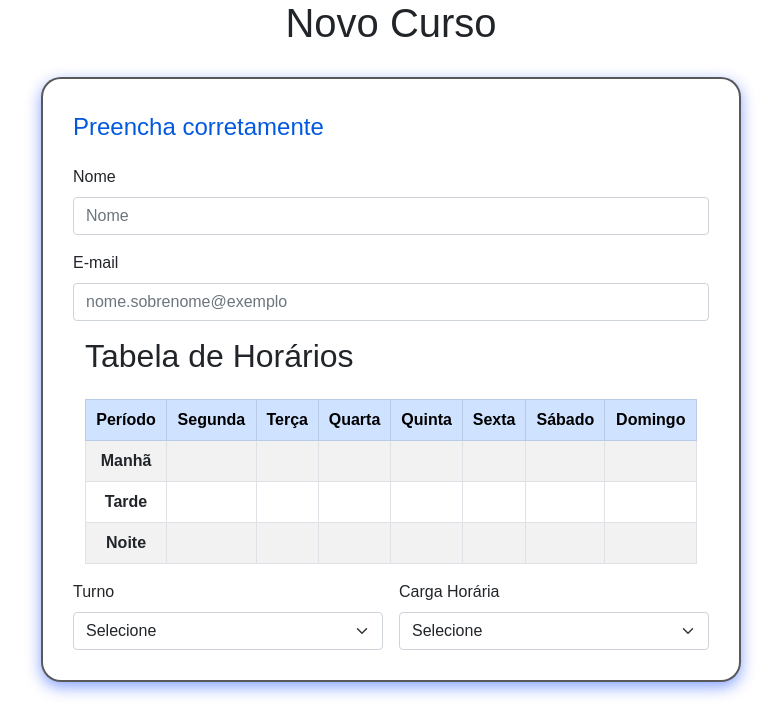
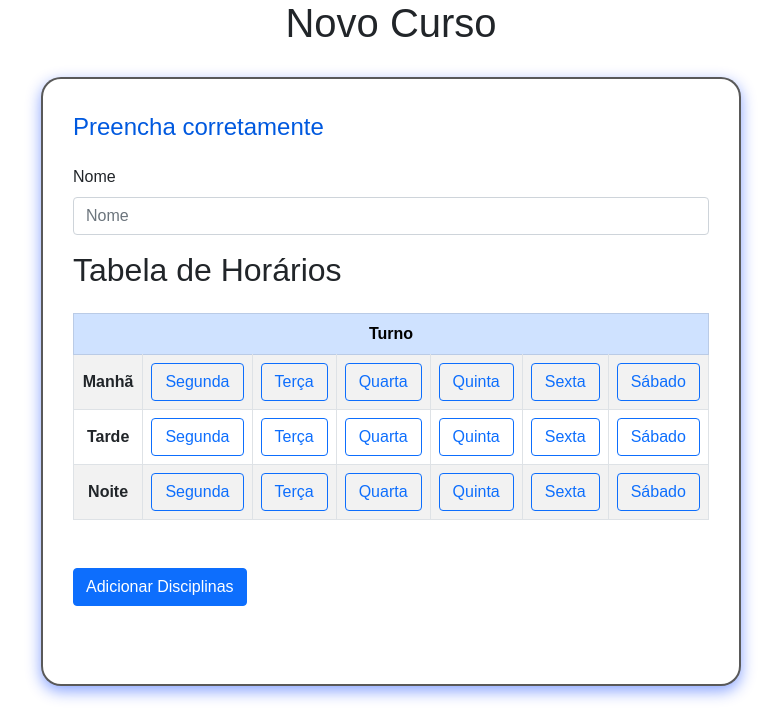
Before and after one commit to FreiCaneco/tcc-senai-mmm, a PHP site: page /criar_curso.php in a window 1280 px wide. Shown: the part 87-800 px from the top of the page, without its empty margins (249-1030 px from the left). Run offline with PHP 8.4, Linux system fonts and the light colour scheme; lists and menus that the app fills with data are empty.

Commit message:
Update criar_curso.php

```diff
--- a/criar_curso.php
+++ b/criar_curso.php
@@ -11,78 +11,79 @@
     <link href="https://fonts.googleapis.com/css2?family=Quicksand:wght@300;400;600&display=swap" rel="stylesheet">
   </head>
   <body>
+
   <?php include "navbar.php" ?>
+
+  <div class="container mt-4">
     <h1>Novo Curso</h1>
 
     <form>
       <fieldset>
         <legend>Preencha corretamente</legend>
 
-        <div class="g-3 mb-3">
+        <div class="mb-3">
           <label for="nome" class="form-label">Nome</label>
-          <div class="col">
-            <input type="text" class="form-control" placeholder="Nome" aria-label="Nome">
-          </div>
+          <input type="text" id="nome" name="nome" class="form-control" placeholder="Nome" required>
         </div>
 
-        <div class="mb-3">
-          <label for="email" class="form-label">E-mail</label>
-          <input type="email" id="email" class="form-control" placeholder="nome.sobrenome@exemplo">
-        </div>
-
-        <div class="container">
+        <!-- TABELA DENTRO DO FORM -->
         <h2 class="mb-4">Tabela de Horários</h2>
 
-    <table class="table table-bordered table-striped text-center align-middle">
+        <table class="table table-bordered table-striped text-center align-middle  mb-5">
           <thead class="table-primary">
             <tr>
-          <th>Período</th>
-          <th>Segunda</th>
-          <th>Terça</th>
-          <th>Quarta</th>
-          <th>Quinta</th>
-          <th>Sexta</th>
-          <th>Sábado</th>
-          <th>Domingo</th>
+              <th colspan="7">Turno</th>
             </tr>
           </thead>
           <tbody>
             <tr>
               <th scope="row">Manhã</th>
-          <td></td><td></td><td></td><td></td><td></td><td></td><td></td>
+              <td><button type="button" class="btn btn-outline-primary w-100 dia-btn">Segunda</button></td>
+              <td><button type="button" class="btn btn-outline-primary w-100 dia-btn">Terça</button></td>
+              <td><button type="button" class="btn btn-outline-primary w-100 dia-btn">Quarta</button></td>
+              <td><button type="button" class="btn btn-outline-primary w-100 dia-btn">Quinta</button></td>
+              <td><button type="button" class="btn btn-outline-primary w-100 dia-btn">Sexta</button></td>
+              <td><button type="button" class="btn btn-outline-primary w-100 dia-btn">Sábado</button></td>
             </tr>
             <tr>
               <th scope="row">Tarde</th>
-          <td></td><td></td><td></td><td></td><td></td><td></td><td></td>
+              <td><button type="button" class="btn btn-outline-primary w-100 dia-btn">Segunda</button></td>
+              <td><button type="button" class="btn btn-outline-primary w-100 dia-btn">Terça</button></td>
+              <td><button type="button" class="btn btn-outline-primary w-100 dia-btn">Quarta</button></td>
+              <td><button type="button" class="btn btn-outline-primary w-100 dia-btn">Quinta</button></td>
+              <td><button type="button" class="btn btn-outline-primary w-100 dia-btn">Sexta</button></td>
+              <td><button type="button" class="btn btn-outline-primary w-100 dia-btn">Sábado</button></td>
             </tr>
             <tr>
               <th scope="row">Noite</th>
-          <td></td><td></td><td></td><td></td><td></td><td></td><td></td>
+              <td><button type="button" class="btn btn-outline-primary w-100 dia-btn">Segunda</button></td>
+              <td><button type="button" class="btn btn-outline-primary w-100 dia-btn">Terça</button></td>
+              <td><button type="button" class="btn btn-outline-primary w-100 dia-btn">Quarta</button></td>
+              <td><button type="button" class="btn btn-outline-primary w-100 dia-btn">Quinta</button></td>
+              <td><button type="button" class="btn btn-outline-primary w-100 dia-btn">Sexta</button></td>
+              <td><button type="button" class="btn btn-outline-primary w-100 dia-btn">Sábado</button></td>
             </tr>
           </tbody>
         </table>
+
+      </fieldset>
+
+      <button id="bt-adicionarDisciplinas" type="submit" class="btn btn-primary mb-5" onclick="window.location.href='criar_disciplina.php'">Adicionar Disciplinas</button>
+    </form>
   </div>
 
-        <div class="row g-3">
-          <div class="col">
-            <label for="turno" class="form-label">Turno</label>
-            <select id="turno" class="form-select">
-              <option selected>Selecione</option>
-              <option>Manhã</option>
-              <option>Tarde</option>
-              <option>Noite</option>
-            </select>
-          </div>
+  <!-- SCRIPT PARA SELEÇÃO DOS DIAS -->
+  <script>
+    const botoesDias = document.querySelectorAll('.dia-btn');
 
-          <div class="col">
-            <label for="cargaHoraria" class="form-label">Carga Horária</label>
-            <select id="cargaHoraria" class="form-select">
-              <option selected>Selecione</option>
-              <option>20 Horas</option>
-              <option>40 Horas</option>
-            </select>
-          </div>
-        </div>
+    botoesDias.forEach(botao => {
+      botao.addEventListener('click', () => {
+        botao.classList.toggle('btn-primary');
+        botao.classList.toggle('btn-outline-primary');
+        botao.classList.toggle('selected');
+      });
+    });
+  </script>
+</body>
 
-    </form>
 </html>
```
Lines whose indentation alone changed are shown as unchanged.
